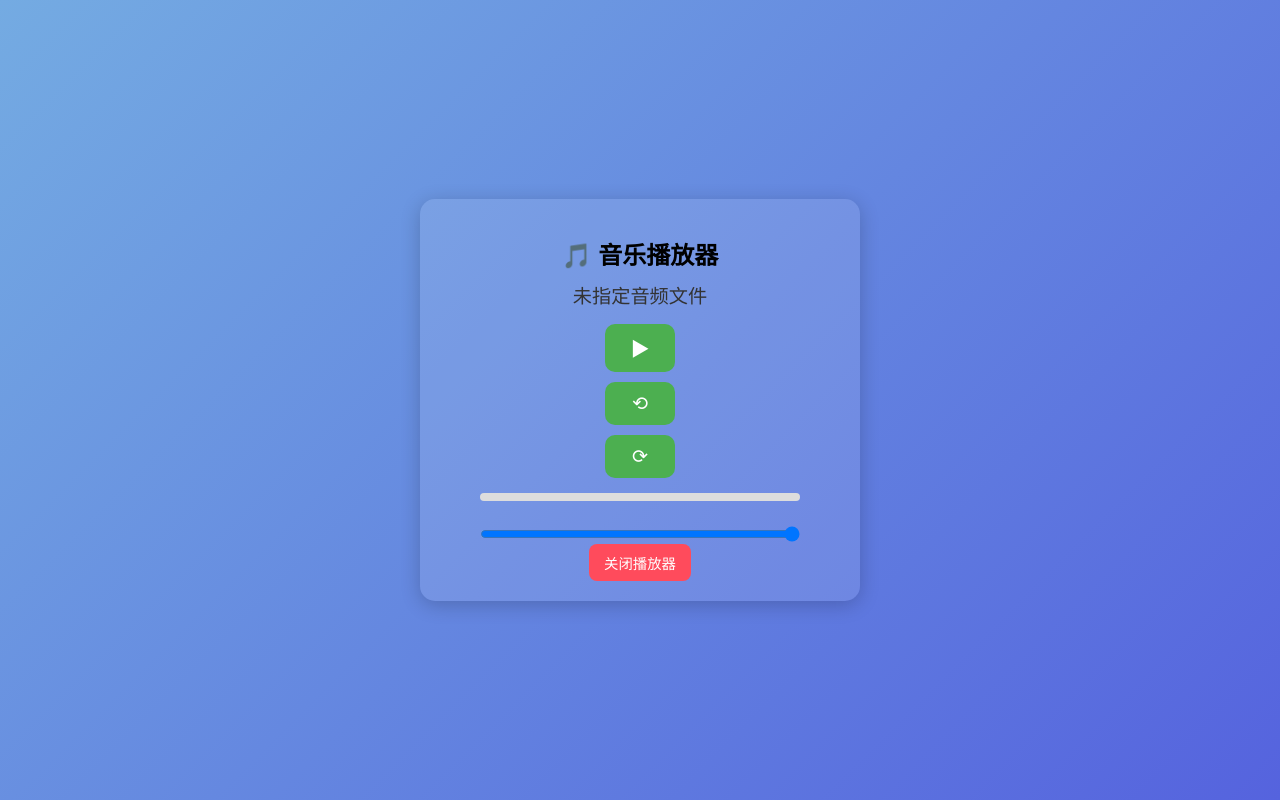
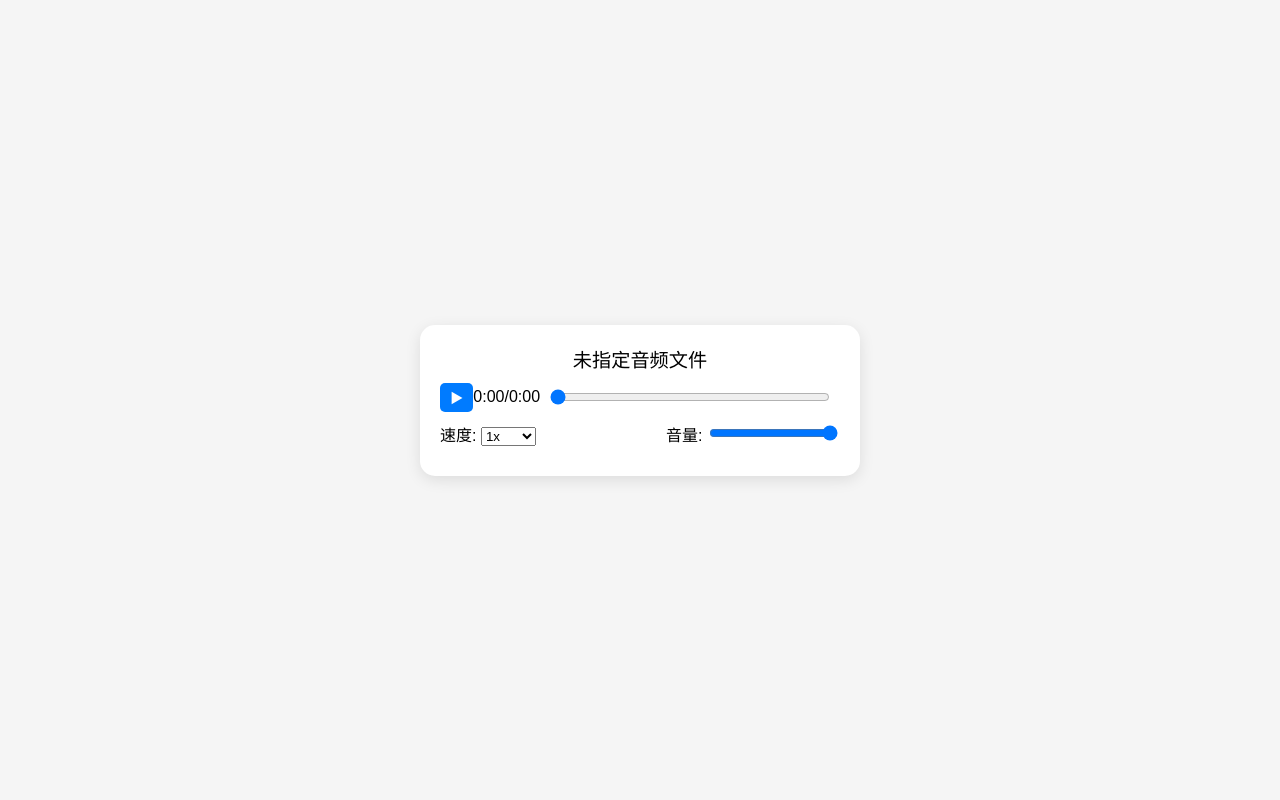
Before and after one commit to haoqi75/web-file-browser, a plain HTML site: page music/index.html in a window 1280 px wide. Drawn offline with Linux system fonts and the light colour scheme.

Commit message:
修复音乐播放器布局

```diff
--- a/music/index.html
+++ b/music/index.html
@@ -3,33 +3,35 @@
 <head>
     <meta charset="UTF-8">
     <meta name="viewport" content="width=device-width, initial-scale=1.0">
-    <title>高级音乐播放器</title>
-    <link rel="icon" href="favicon.jpg" type="image/png">
+    <title>音乐播放器</title>
+    <link rel="icon" type="image/jpeg" href="favicon.jpg">
     <link rel="stylesheet" href="style.css">
 </head>
 <body>
     <div class="player-container">
-        <h1>🎵 音乐播放器</h1>
         <div class="now-playing" id="nowPlaying">加载中...</div>
-
-        <!-- 使用自定义样式隐藏默认播放器控件 -->
         <div class="custom-controls">
-            <div id="playPauseBtn" class="btn" title="播放/暂停">▶</div>
-            <div id="rewindBtn" class="btn" title="后退 10秒">⟲</div>
-            <div id="forwardBtn" class="btn" title="前进 10秒">⟳</div>
-            <div class="progress-bar" id="progressBar">
-                <div id="progress" class="progress"></div>
-            </div>
-            <input type="range" id="volumeControl" min="0" max="1" step="0.01" value="1" class="volume-slider">
+            <button id="playPause">▶</button>
+            <span id="currentTime">0:00</span> / <span id="duration">0:00</span>
+            <input type="range" id="seekBar" min="0" value="0">
         </div>
-
-        <audio id="player" preload="metadata">
-            您的浏览器不支持音频元素
-        </audio>
-
-        <button class="close-btn" onclick="window.close()">关闭播放器</button>
+        <div class="extra-controls">
+            <label>速度:
+                <select id="speedControl">
+                    <option value="0.5">0.5x</option>
+                    <option value="0.75">0.75x</option>
+                    <option value="1" selected>1x</option>
+                    <option value="1.25">1.25x</option>
+                    <option value="1.5">1.5x</option>
+                    <option value="2">2x</option>
+                </select>
+            </label>
+            <label>音量:
+                <input type="range" id="volumeControl" min="0" max="1" step="0.01" value="1">
+            </label>
+        </div>
+        <audio id="player"></audio>
     </div>
-
     <script src="script.js"></script>
 </body>
 </html>
--- a/music/script.js
+++ b/music/script.js
@@ -1,61 +1,56 @@
-// 获取URL参数
 const urlParams = new URLSearchParams(window.location.search);
 const audioUrl = decodeURIComponent(urlParams.get('url') || '');
 
-// 设置播放器
 const player = document.getElementById('player');
 const nowPlaying = document.getElementById('nowPlaying');
-const playPauseBtn = document.getElementById('playPauseBtn');
-const rewindBtn = document.getElementById('rewindBtn');
-const forwardBtn = document.getElementById('forwardBtn');
-const progressBar = document.getElementById('progressBar');
-const progress = document.getElementById('progress');
+const playPause = document.getElementById('playPause');
+const currentTimeEl = document.getElementById('currentTime');
+const durationEl = document.getElementById('duration');
+const seekBar = document.getElementById('seekBar');
+const speedControl = document.getElementById('speedControl');
 const volumeControl = document.getElementById('volumeControl');
 
 if (audioUrl) {
     player.src = audioUrl;
-    nowPlaying.textContent = decodeURIComponent(audioUrl.split('/').pop()) || '当前曲目';
-
-    player.addEventListener('error', () => {
-        nowPlaying.textContent = '播放失败: ' + (player.error?.message || '未知错误');
-    });
+    nowPlaying.textContent = decodeURIComponent(audioUrl.split('/').pop() || '当前曲目');
 } else {
     nowPlaying.textContent = '未指定音频文件';
 }
 
-// 播放/暂停
-playPauseBtn.addEventListener('click', () => {
+playPause.addEventListener('click', () => {
     if (player.paused) {
         player.play();
-        playPauseBtn.textContent = '❚❚';  // 播放时切换为暂停图标
+        playPause.textContent = '⏸';
     } else {
         player.pause();
-        playPauseBtn.textContent = '▶';   // 暂停时切换为播放图标
+        playPause.textContent = '▶';
     }
 });
 
-// 后退 10秒
-rewindBtn.addEventListener('click', () => {
-    player.currentTime = Math.max(0, player.currentTime - 10);
+player.addEventListener('loadedmetadata', () => {
+    durationEl.textContent = formatTime(player.duration);
+    seekBar.max = player.duration;
 });
 
-// 前进 10秒
-forwardBtn.addEventListener('click', () => {
-    player.currentTime = Math.min(player.duration || 0, player.currentTime + 10);
+player.addEventListener('timeupdate', () => {
+    currentTimeEl.textContent = formatTime(player.currentTime);
+    seekBar.value = player.currentTime;
 });
 
-// 进度条
-player.addEventListener('timeupdate', () => {
-    const percent = (player.currentTime / player.duration) * 100;
-    progress.style.width = percent + '%';
+seekBar.addEventListener('input', () => {
+    player.currentTime = seekBar.value;
 });
 
-progressBar.addEventListener('click', (e) => {
-    const percent = (e.offsetX / progressBar.offsetWidth);
-    player.currentTime = percent * player.duration;
+speedControl.addEventListener('change', () => {
+    player.playbackRate = parseFloat(speedControl.value);
 });
 
-// 音量调节
 volumeControl.addEventListener('input', () => {
     player.volume = volumeControl.value;
 });
+
+function formatTime(seconds) {
+    const minutes = Math.floor(seconds / 60);
+    const secs = Math.floor(seconds % 60).toString().padStart(2, '0');
+    return `${minutes}:${secs}`;
+}
--- a/music/style.css
+++ b/music/style.css
@@ -1,89 +1,43 @@
 body {
     font-family: Arial, sans-serif;
-    background: linear-gradient(135deg, #74ABE2, #5563DE);
-    margin: 0;
-    padding: 0;
+    background: #f5f5f5;
     display: flex;
     justify-content: center;
     align-items: center;
     height: 100vh;
+    margin: 0;
 }
-
 .player-container {
-    background: rgba(255,255,255,0.1);
+    background: white;
+    padding: 20px;
     border-radius: 15px;
-    padding: 20px;
-    width: 90%;
+    box-shadow: 0 4px 15px rgba(0,0,0,0.1);
     max-width: 400px;
-    box-shadow: 0 4px 20px rgba(0,0,0,0.2);
+    width: 100%;
+}
+.now-playing {
+    font-size: 1.2em;
+    margin-bottom: 10px;
     text-align: center;
 }
-
-h1 {
-    font-size: 1.5em;
-    margin-bottom: 10px;
+.custom-controls, .extra-controls {
+    display: flex;
+    align-items: center;
+    justify-content: space-between;
+    margin: 10px 0;
 }
-
-.now-playing {
-    font-size: 1.2em;
-    color: #333;
-    margin-bottom: 10px;
+#seekBar {
+    flex: 1;
+    margin: 0 10px;
 }
-
-.custom-controls {
-    display: flex;
-    flex-direction: column;
-    align-items: center;
-}
-
-.custom-controls .btn {
-    background: #4CAF50;
+button {
+    background: #007bff;
+    border: none;
     color: white;
-    border: none;
-    padding: 10px;
-    margin: 5px;
-    border-radius: 10px;
-    cursor: pointer;
-    font-size: 1.2em;
-    width: 50px;
-}
-
-.custom-controls .btn:hover {
-    background-color: #45a049;
-}
-
-.progress-bar {
-    width: 80%;
-    height: 8px;
-    background-color: #ddd;
-    border-radius: 4px;
-    margin: 10px 0;
+    padding: 5px 10px;
+    border-radius: 5px;
     cursor: pointer;
 }
-
-.progress {
-    height: 100%;
-    width: 0;
-    background: linear-gradient(90deg, #4CAF50, #8BC34A);
-    border-radius: 4px;
+button:hover {
+    background: #0056b3;
 }
-
-.volume-slider {
-    width: 80%;
-    margin-top: 15px;
-}
-
-.close-btn {
-    background: #ff4b5c;
-    color: white;
-    border: none;
-    padding: 8px 15px;
-    border-radius: 8px;
-    cursor: pointer;
-    font-size: 0.9em;
-    transition: background 0.3s;
-}
-
-.close-btn:hover {
-    background: #e8434d;
-}
```
